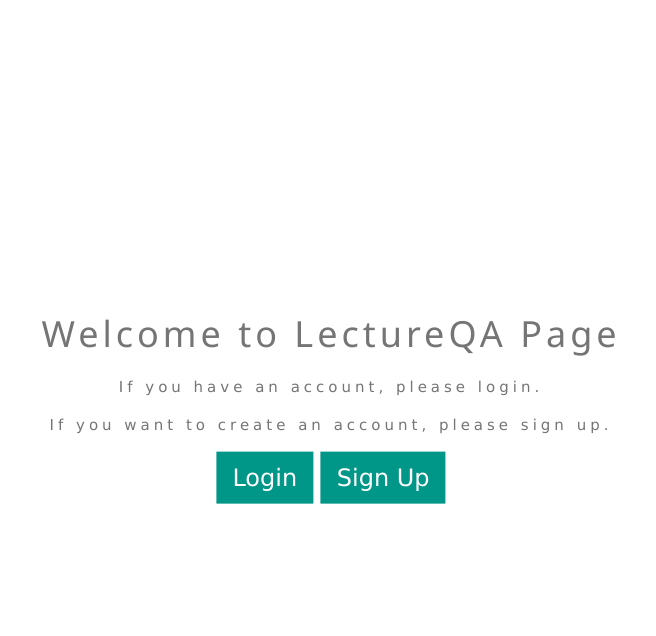
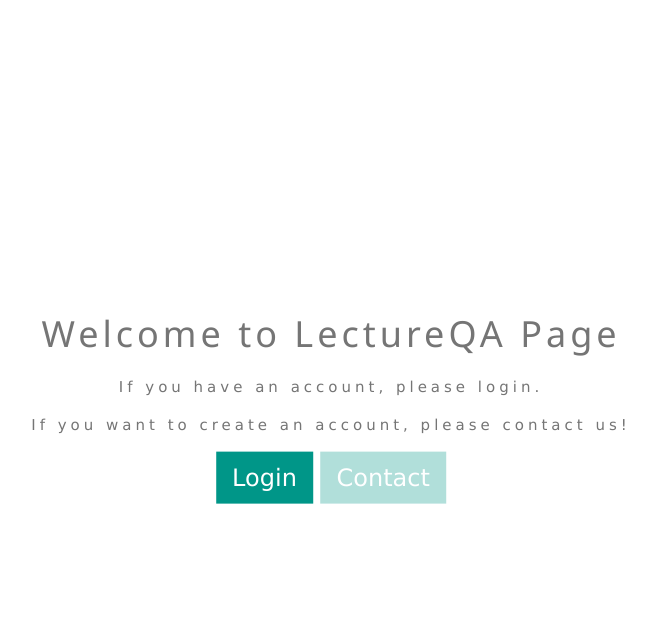
Before and after one commit to mmerveunlu/LectureQAapp, a Flask app: page / in a window 1280 px wide. Shown: the top 636 px of the page, without its empty margins (309-965 px from the left). Run offline with Flask 2, Linux system fonts and the light colour scheme; parts of the project's set-up code (start-up, migrations or seed data) failed here and were passed over.

Commit message:
contact form added,disabled

```diff
--- a/templates/index.html
+++ b/templates/index.html
@@ -4,23 +4,47 @@
   <meta charset="utf-8">
 <meta name="viewport" content="width=device-width, initial-scale=1">
 <link rel="stylesheet" href="https://www.w3schools.com/w3css/4/w3.css">
-<body class="w3-content" style="max-width:1600px">
+<body>
 
 
 <div class="w3-display-middle">
-  <div class="w3-container w3-wide w3-text-grey w3-center">
+    <div class="w3-container w3-wide w3-text-grey w3-center">
     <h1>Welcome to LectureQA Page</h1>
     <p> If you have an account, please login. </p>
-    <p> If you want to create an account, please sign up. </p>
+    <p> If you want to create an account, please contact us! </p>
   </div>
-  <div class="bgimg w3-display-container w3-text-white">
-
-  <div class="w3-container w3-center w3-xlarge">
-    <a href="{{ url_for('auth.login') }}" class="w3-button w3-teal">Login</a>
-    <a href="{{ url_for('auth.signup') }}" class="w3-button w3-teal">Sign Up</a>
-  </div>
+    <div class="bgimg w3-display-container w3-text-white">
+     <div class="w3-container w3-center w3-xlarge">
+       <a href="{{ url_for('auth.login') }}" class="w3-button w3-teal">Login</a>
+       <button onclick="document.getElementById('contact').style.display='block'" class="w3-button w3-teal" disabled>Contact</button>
+     </div>
+   </div>
 
 </div>
 
-</body>
+
+<div class="w3-container">
+  <div id="contact" class="w3-modal">
+    <div class="w3-modal-content w3-animate-opacity">
+      <div class="w3-container w3-teal">
+      <span onclick="document.getElementById('contact').style.display='none'" class="w3-button w3-display-topright w3-large">x</span>
+      <h1>Contact</h1>
+      </div>
+     <div class="w3-container">
+      <p>Please fill the form:</p>
+      <form action="" method="post">
+        <p><input class="w3-input w3-padding-16 w3-border" type="text" placeholder="Name and Surname" required name="Name"></p>
+	<p><input class="w3-input w3-padding-16 w3-border" type="text" placeholder="Email" required name="Email"></p>
+        <p><input class="w3-input w3-padding-16 w3-border" type="text" placeholder="Message" required name="Message"></p>
+        <p><button class="w3-button w3-light-grey" type="submit">Send Message</button>
+	  <button onclick="document.getElementById('contact').style.display='none'" type="button" class="w3-button w3-red w3-right">Cancel</button>
+	</p>
+
+      </form>
+     </div>
+    </div>
+  </div>
+</div>
+
+
 </html>
```
